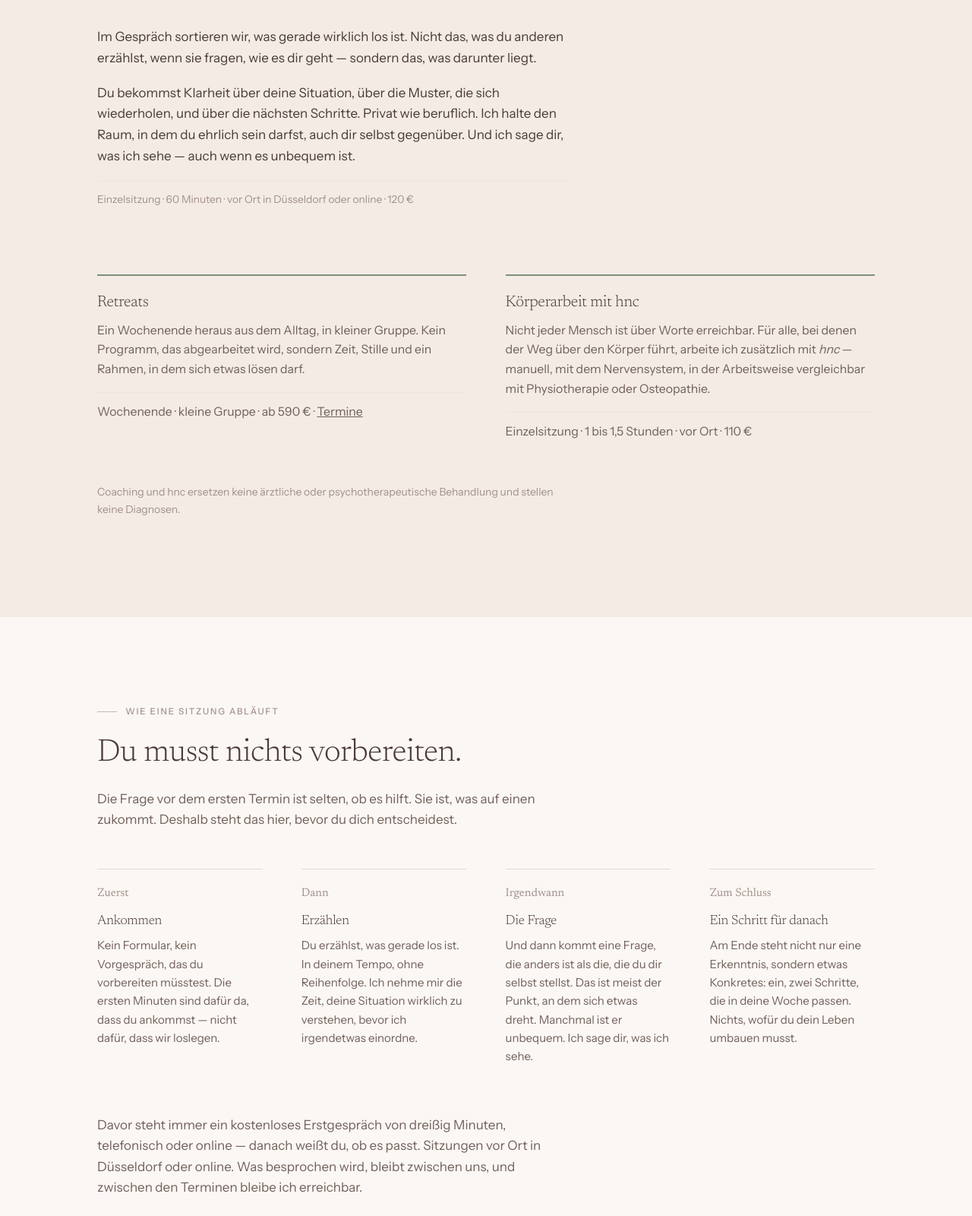
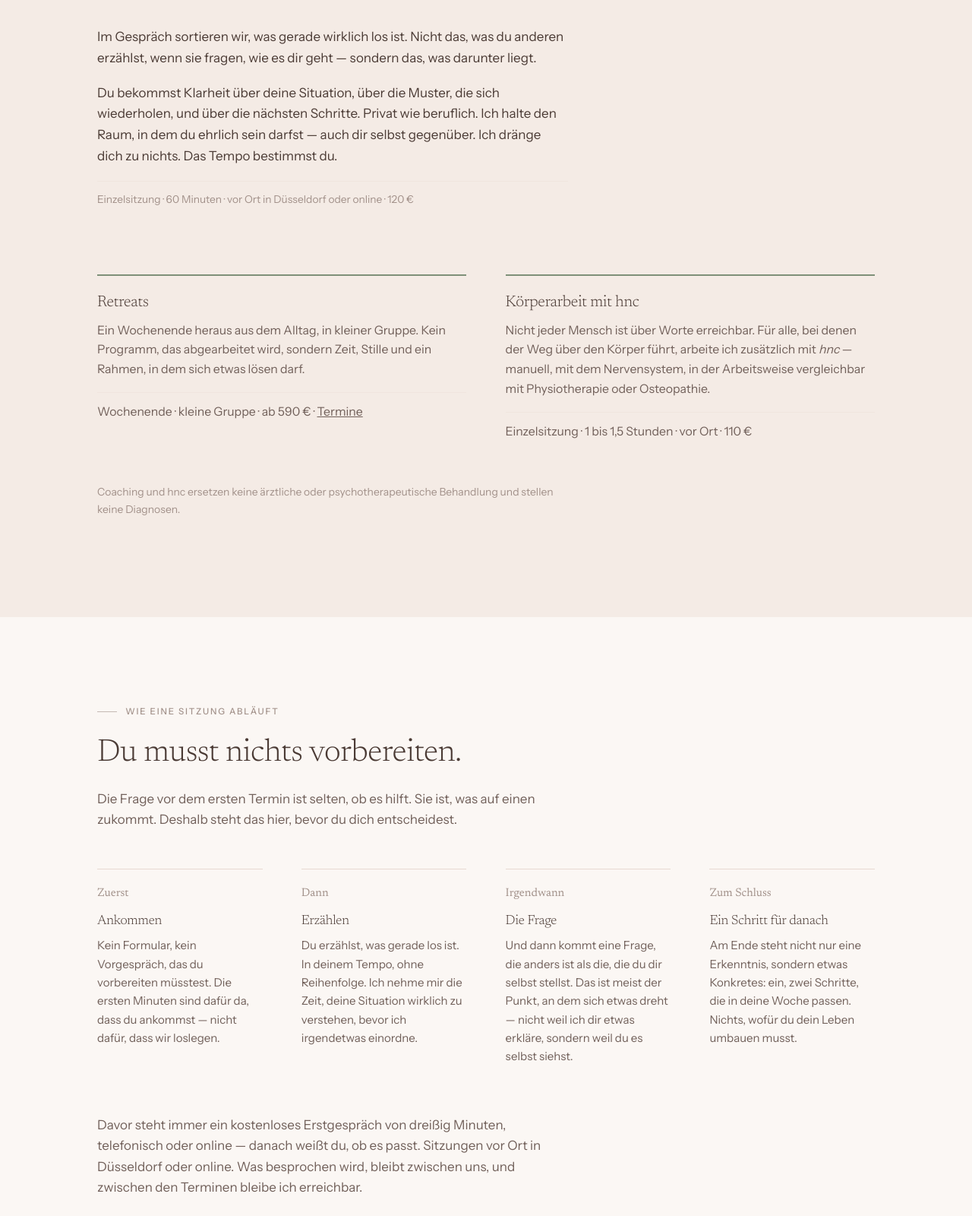
Before and after one commit to cjhomes/andreia-website, a website: page site/index.html in a window 1280 px wide. Shown: the part 1737-3337 px from the top of the page at 76% size. Drawn offline with Linux system fonts and the light colour scheme.

Commit message:
Add files via upload

```diff
--- a/site/index.html
+++ b/site/index.html
@@ -94,7 +94,7 @@
     <h2 class="col">Ein Raum, in dem du nicht funktionieren musst.</h2>
     <div class="col" style="margin-top:1.5rem;">
       <p>Im Gespräch sortieren wir, was gerade wirklich los ist. Nicht das, was du anderen erzählst, wenn sie fragen, wie es dir geht — sondern das, was darunter liegt.</p>
-      <p>Du bekommst Klarheit über deine Situation, über die Muster, die sich wiederholen, und über die nächsten Schritte. Privat wie beruflich. Ich halte den Raum, in dem du ehrlich sein darfst, auch dir selbst gegenüber. Und ich sage dir, was ich sehe — auch wenn es unbequem ist.</p>
+      <p>Du bekommst Klarheit über deine Situation, über die Muster, die sich wiederholen, und über die nächsten Schritte. Privat wie beruflich. Ich halte den Raum, in dem du ehrlich sein darfst — auch dir selbst gegenüber. Ich dränge dich zu nichts. Das Tempo bestimmst du.</p>
       <p class="meta">Einzelsitzung · <span data-i="preise.coaching_dauer">60 Minuten</span> · vor Ort in Düsseldorf oder online · <span class="tbd" title="Beispielpreis"><span data-i="preise.coaching">120 €</span></span></p>
     </div>
 
@@ -134,7 +134,7 @@
       <div class="step">
         <span class="n">Irgendwann</span>
         <h3>Die Frage</h3>
-        <p>Und dann kommt eine Frage, die anders ist als die, die du dir selbst stellst. Das ist meist der Punkt, an dem sich etwas dreht. Manchmal ist er unbequem. Ich sage dir, was ich sehe.</p>
+        <p>Und dann kommt eine Frage, die anders ist als die, die du dir selbst stellst. Das ist meist der Punkt, an dem sich etwas dreht — nicht weil ich dir etwas erkläre, sondern weil du es selbst siehst.</p>
       </div>
       <div class="step">
         <span class="n">Zum Schluss</span>
```
